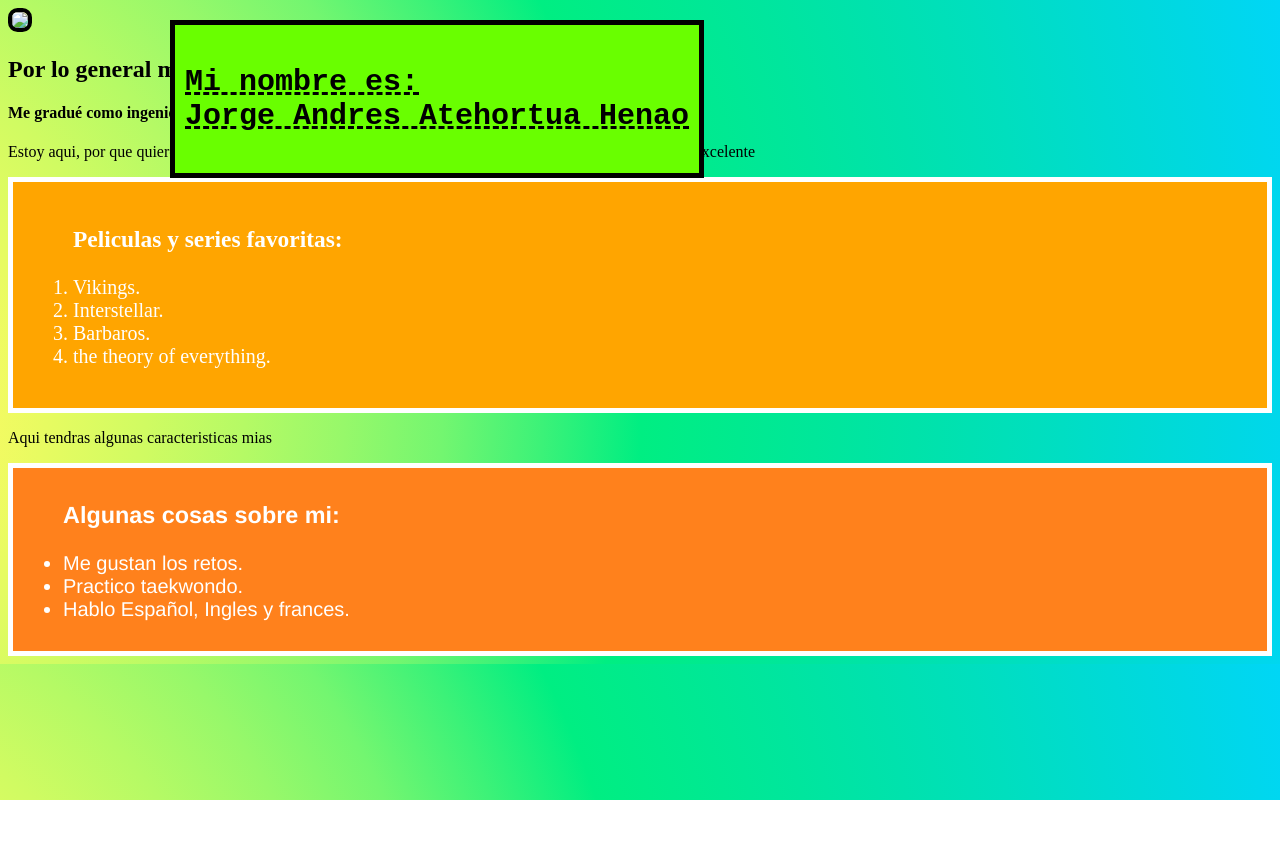
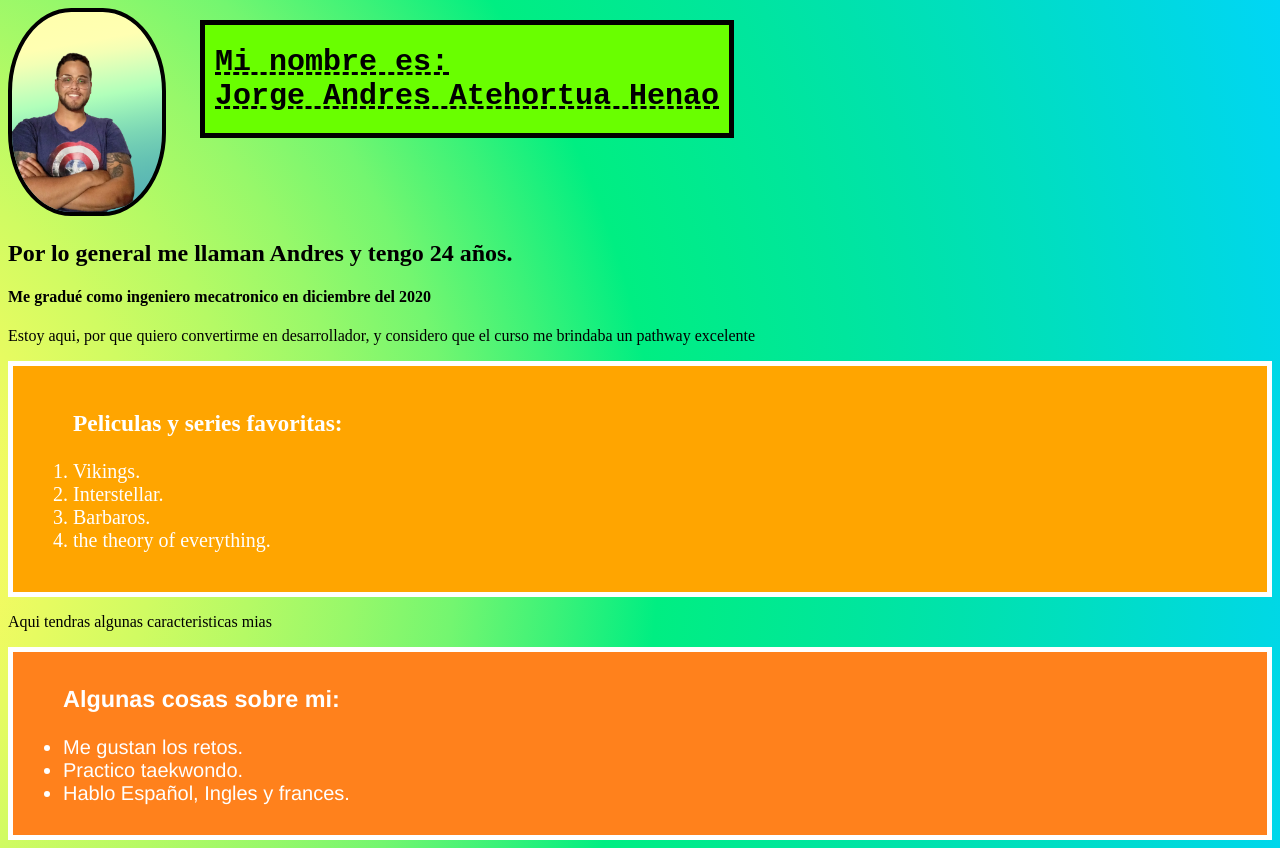
Before and after one commit to atehortua9620/home_work_about_me, a website: page index.html in a window 1280 px wide. Before the commit the page ends 800 px from the top, so only its background shows below. Drawn offline with Linux system fonts and the light colour scheme.

Commit message:
se corrigio la imagen png

```diff
--- a/hola.css
+++ b/hola.css
@@ -23,15 +23,15 @@ body {
 .My_name {
   position: absolute;
   top: 0px;
-  left: 170px;
+  left: 200px;
   color: black;
   background: #69ff00;
   padding: 10px;
   font-size: 30px;
   font-family: "Courier New", Courier, monospace;
   border: solid black 5px;
-  padding-top: 40px;
-  padding-bottom: 40px;
+  padding-top: 20px;
+  padding-bottom: 20px;
   text-decoration: underline dashed black;
 }
 
@@ -55,6 +55,7 @@ body {
 
 .imagen {
   height: 200px;
+  width: 150;
   border-radius: 40%;
   border: solid black 4px;
   background-image: linear-gradient(
--- a/index.html
+++ b/index.html
@@ -8,7 +8,7 @@
     <link  rel= Stylesheet href="hola.css" type="text/css"></link>
   </head>
   <body>
-    <img class= "imagen" src="me.jpg">
+    <img class= "imagen" src="yo.png">
     <h1 class="My_name"> Mi nombre es:<br> Jorge Andres Atehortua Henao</h1>
     <h2 class="nick_name">Por lo general me llaman Andres  y tengo 24 años.</h2>
     <h4>
```
Also changed, not shown: me.png (renamed from me.jpg), yo.png (added).
